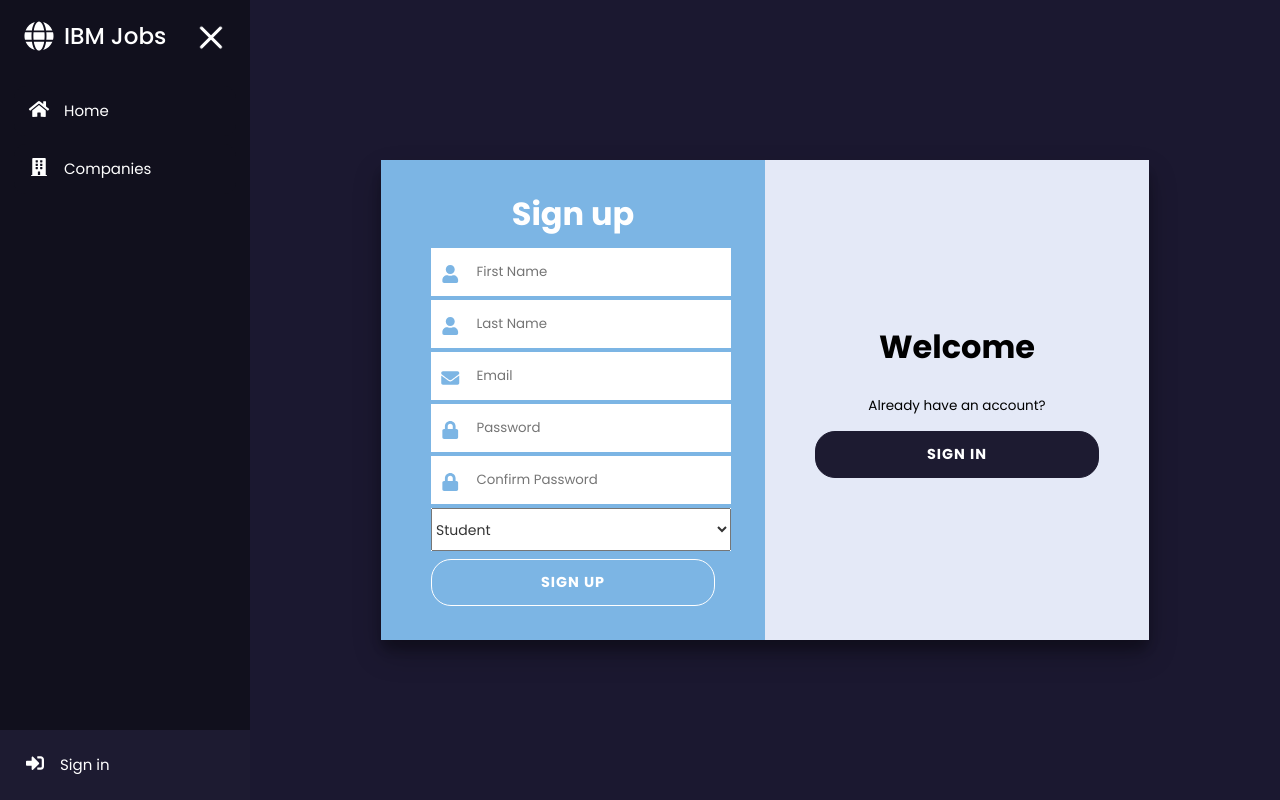
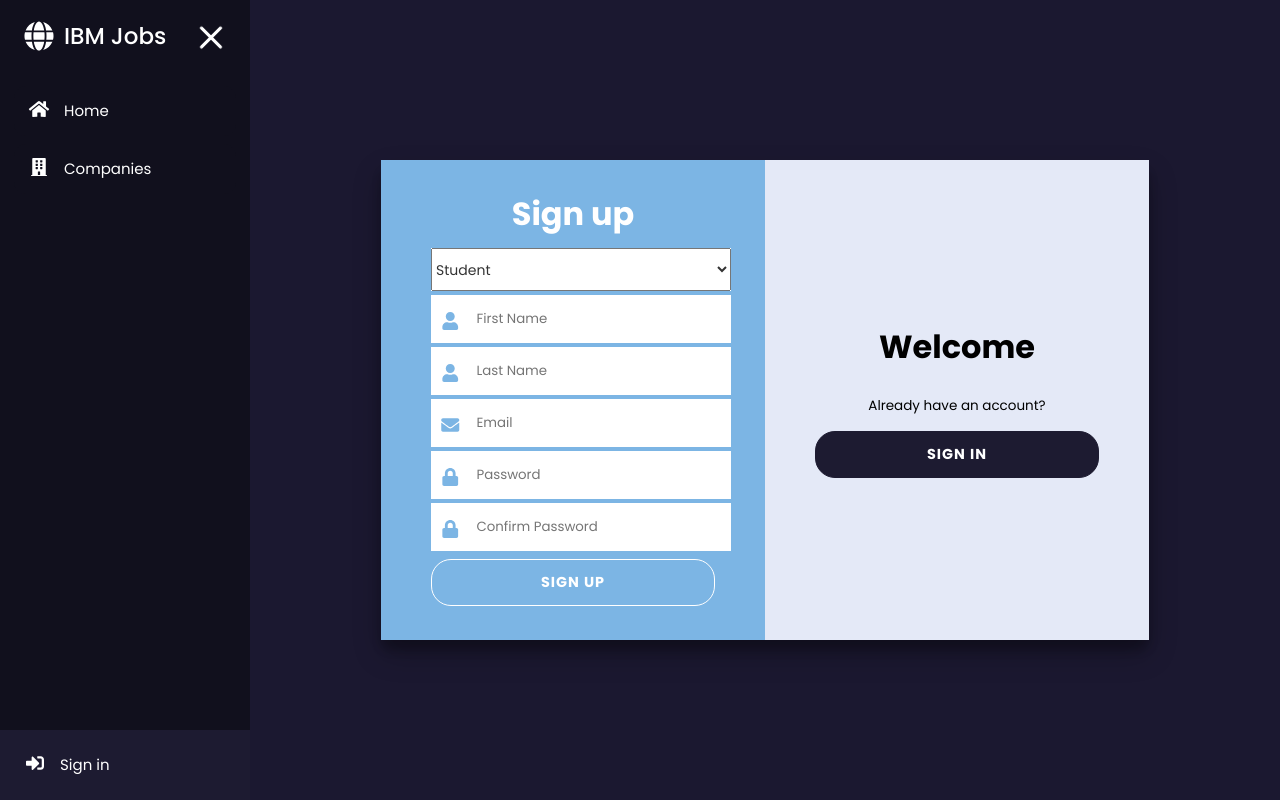
Before and after one commit to gabrielbaraboi/ibm-summer-practice, a React (Create React App) app in the folder client/: page /register in a window 1280 px wide. Built offline with nearby package versions, Linux system fonts and the light colour scheme.

Commit message:
moved dropdown to the top of form in register

```diff
--- a/client/src/Components/Auth/Auth.styledComponents.js
+++ b/client/src/Components/Auth/Auth.styledComponents.js
@@ -36,7 +36,7 @@ export const DropdownContainer = styled.div`
     border: 1px;
     height: 9%;
     background-color: white;
-    margin-bottom: 0.5rem;
+    margin-bottom: 0.25rem;
     padding: 0;
 `
 
@@ -233,6 +233,7 @@ export const SignUpInput = styled.input`
 	padding: 12px 45px;
 	letter-spacing: 1px;
 	text-transform: uppercase;
+    margin-top: 0.25rem;
 	transition: transform 80ms ease-in;
     cursor: pointer;
     &:active{
--- a/client/src/Components/Auth/Login.js
+++ b/client/src/Components/Auth/Login.js
@@ -30,14 +30,14 @@ const Login = ({ onSubmit, authError }) => {
                     <H1>Login</H1>
                     <InputContainer>
                         <Label><FontAwesomeIcon icon={faEnvelope} className="icon" fixedWidth /></Label>
-                        <Div><Input autoComplete="off" className={`input ${errors.email && 'is-danger'}`} type="email" name="email" onChange={handleChange} value={values.email || ''} />
+                        <Div><Input autoComplete="off" className={`input ${errors.email && 'is-danger'}`} type="email" name="email" onChange={handleChange} placeholder="Email" value={values.email || ''} />
                             {errors.email && (
                                 <p className="help is-danger">{errors.email}</p>
                             )}</Div>
                     </InputContainer>
                     <InputContainer>
                         <Label><FontAwesomeIcon icon={faLock} className="icon" fixedWidth /></Label>
-                        <Div><Input className={`input ${errors.password && 'is-danger'}`} type="password" name="password" onChange={handleChange} value={values.password || ''} />
+                        <Div><Input className={`input ${errors.password && 'is-danger'}`} type="password" name="password" onChange={handleChange} placeholder="Password" value={values.password || ''} />
                             {errors.password && (
                                 <p className="help is-danger">{errors.password}</p>
                             )}</Div>
--- a/client/src/Components/Auth/Register.js
+++ b/client/src/Components/Auth/Register.js
@@ -44,7 +44,14 @@ const Register = ({ onSubmit, authError }) => {
             <Container>
                 <RegisterForm onSubmit={handleSubmit}>
                     <H1Reg>Sign up</H1Reg>
+                    <DropdownContainer>
+                        <Dropdown required onChange={handleChange} name="role">
+                            <option defaultValue={values.role === "Student"} value={'Student'}>Student</option>
+                            <option defaultValue={values.role === "Company"} value={'Company'}>Company</option>
+                        </Dropdown>
+                    </DropdownContainer>
                     {values.role === 'Student' &&
+                        <React.Fragment>
                             <InputContainer>
                                 <LabelReg><FontAwesomeIcon icon={faUser} className="icon" fixedWidth /></LabelReg>
                                 <Div>
@@ -54,8 +61,6 @@ const Register = ({ onSubmit, authError }) => {
                                     )}
                                 </Div>
                             </InputContainer>
-                    }
-                    {values.role === 'Student' &&
                             <InputContainer>
                                 <LabelReg><FontAwesomeIcon icon={faUser} className="icon" fixedWidth /></LabelReg>
                                 <Div>
@@ -65,6 +70,7 @@ const Register = ({ onSubmit, authError }) => {
                                     )}
                                 </Div>
                             </InputContainer>
+                        </React.Fragment>
                     }
                     {values.role === 'Company' &&
                         <InputContainer>
@@ -104,12 +110,6 @@ const Register = ({ onSubmit, authError }) => {
                             )}
                         </Div>
                     </InputContainer>
-                    <DropdownContainer>
-                        <Dropdown required onChange={handleChange} name="role">
-                            <option defaultValue={values.role === "Student"} value={'Student'}>Student</option>
-                            <option defaultValue={values.role === "Company"} value={'Company'}>Company</option>
-                        </Dropdown>
-                    </DropdownContainer>
                     <SignUpInput type="submit" value="Sign Up" />
                     <p className="help is-danger">{authError}</p>
                 </RegisterForm>
```
Lines whose indentation alone changed are shown as unchanged.
